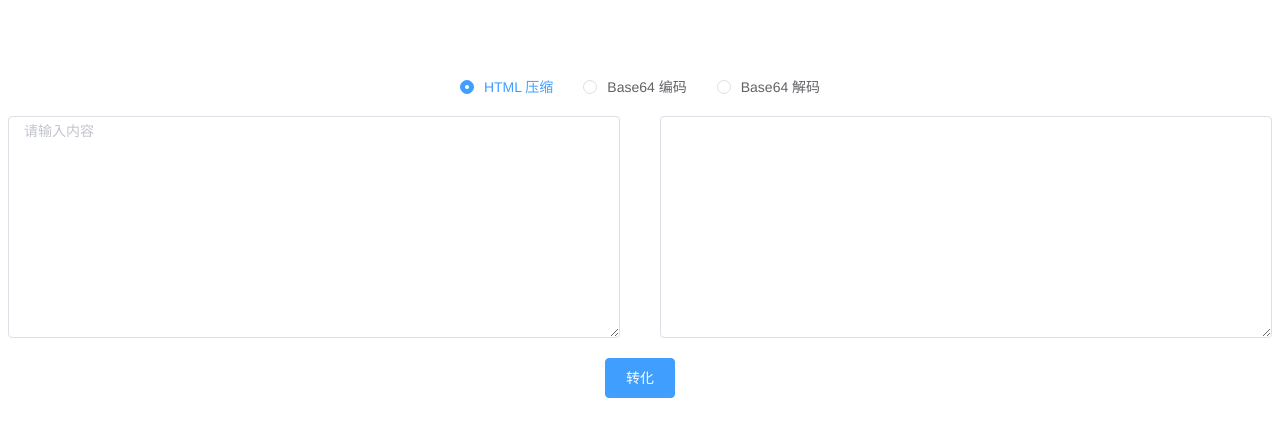
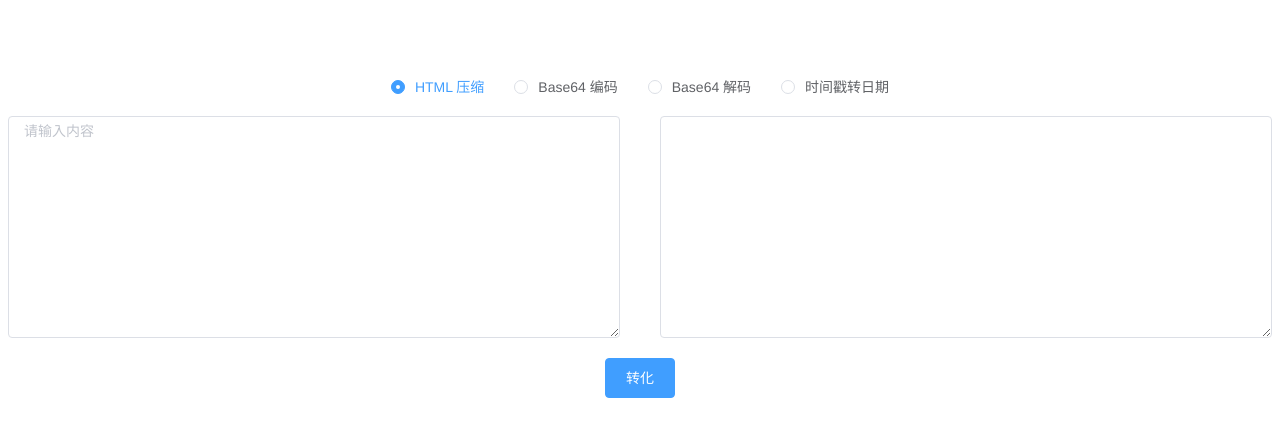
Before and after one commit to AndrosEt/ToolBox, a Vue app: page / in a window 1280 px wide. Shown: the top 436 px of the page. Built offline with nearby package versions, Linux system fonts and the light colour scheme.

Commit message:
add timestamp tool

```diff
--- a/src/components/HelloWorld.vue
+++ b/src/components/HelloWorld.vue
@@ -4,6 +4,7 @@
       <el-radio :label="0">HTML 压缩</el-radio>
       <el-radio :label="1">Base64 编码</el-radio>
       <el-radio :label="2">Base64 解码</el-radio>
+      <el-radio :label="3">时间戳转日期</el-radio>
     </el-radio-group>
     <div class="html-optimize">
       <el-input
@@ -58,6 +59,9 @@
           case 2:
             this.textareaOutput = Base64.decode(this.textareaInput.trim())
             break;
+          case 3:
+            this.textareaOutput = new Date(Number(this.textareaInput.trim())).toLocaleString()
+            break;
         }
       }
     }
```
Also changed, not shown: 6 other files (tests, documents, lock files or other folders).
